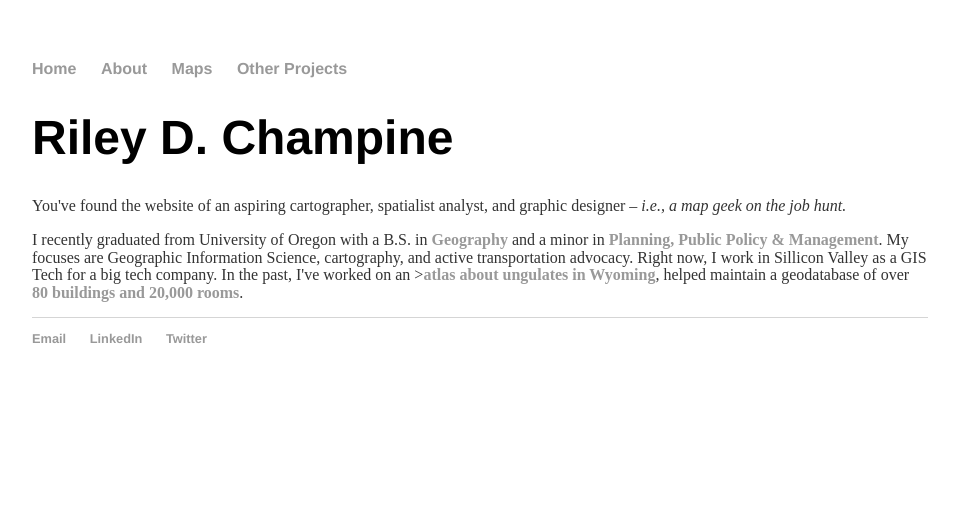
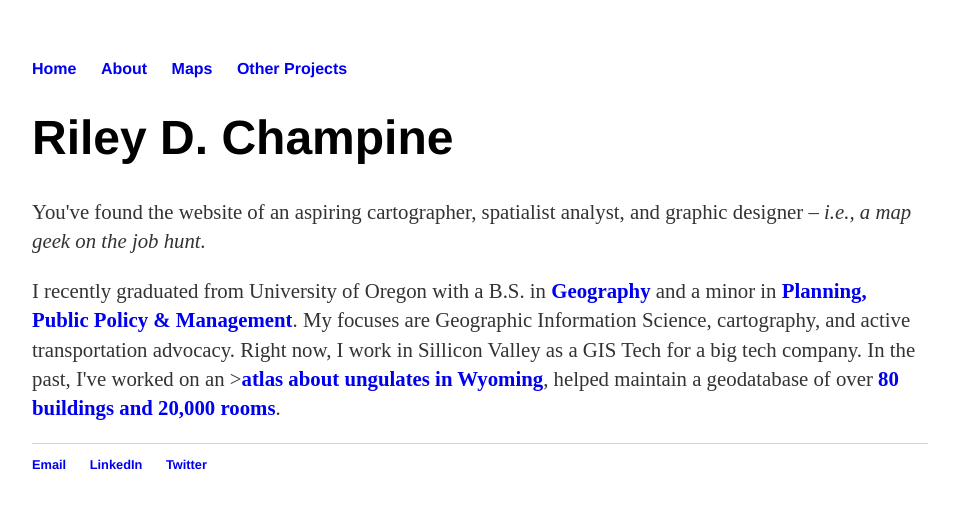
Before and after one commit to rileydchampine/rileydchampine.github.io, a Jekyll site: the page built from index.html, in a window 1280 px wide. Shown: the top 509 px of the page, without its empty margins (160-1117 px from the left). Built offline with Jekyll 4.4.1, drawn with Linux system fonts in a browser that asks for light colours.

Commit message:
Update main.css

```diff
--- a/css/main.css
+++ b/css/main.css
@@ -14,7 +14,7 @@ nav ul li, footer ul li {
 }
 a {
     text-decoration: none;
-    color: #999;
+    color: ##003300;
 }
 a:hover {
     text-decoration: underline;
@@ -28,9 +28,10 @@ h3 {
     font-family:'Helvetica', 'Arial', 'Sans-Serif';
 }
 p {
-    font-size: 1em;
-    line-height: 1.1em;
+    font-size: 1.3em;
+    line-height: 1.4em;
     color: #333;
+    font-family:'Caslon', 'Times New Roman';
 }
 footer {
     border-top: 1px solid #d5d5d5;
```
